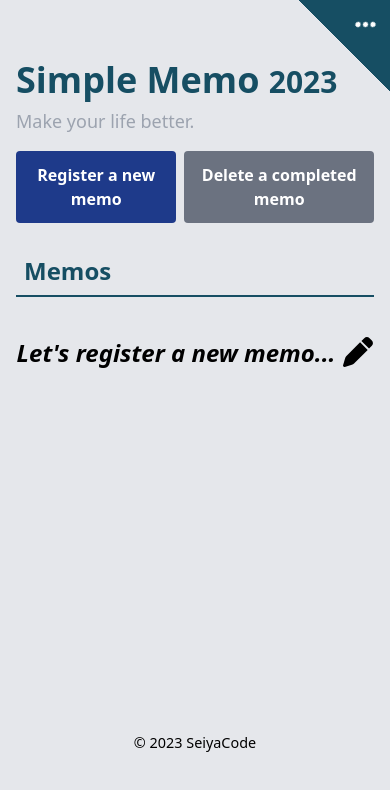
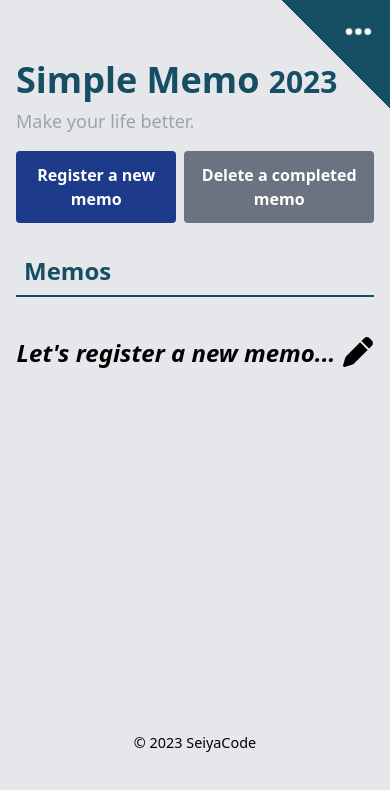
Before and after one commit to Seiya-Tagami/Quicky_frontend, a Vue app: page / in a window 390 px wide. Shown: the top 790 px of the page. Built offline with nearby package versions, Linux system fonts and the light colour scheme.

Commit message:
fix: minimenu ui

```diff
--- a/src/App.vue
+++ b/src/App.vue
@@ -97,7 +97,7 @@ watch(isDark, (newVal) => {
 </script>
 
 <template>
-  <main class="max-w-[1200px] mx-auto mt-[60px] px-4">
+  <main class="max-w-[1200px] mx-auto pt-[60px] px-4">
     <Menu @on-click="changeTheme" :isDark="isDark" />
     <div>
       <h1 class="text-4xl font-extrabold text-cyan-900" :class="isDark && `!text-cyan-600`">
--- a/src/components/partials/MenuToggleButton.vue
+++ b/src/components/partials/MenuToggleButton.vue
@@ -9,10 +9,10 @@ const onClick = () => {
 </script>
 
 <template>
-  <div class="w-[200px] h-[200px] bg-cyan-900 fixed md:-top-[100px] md:-right-[100px] -top-[125px] -right-[125px] rotate-45" :class="props.isDark && `!bg-cyan-600`">
+  <div class="w-[210px] h-[210px] bg-cyan-900 fixed md:-top-[100px] md:-right-[100px] -top-[125px] -right-[125px] rotate-45" :class="props.isDark && `!bg-cyan-600`">
     <div class="w-full h-full relative">
       <button class="left-1/2 -translate-x-1/2 md:bottom-[25px] bottom-[15px] absolute" @click="onClick">
-        <font-awesome-icon :icon="['fas', 'ellipsis']" class="md:text-3xl text-2xl text-white -rotate-45" />
+        <font-awesome-icon :icon="['fas', 'ellipsis']" class="text-3xl text-white -rotate-45" />
       </button>
     </div>
   </div>
--- a/src/components/partials/MiniModal.vue
+++ b/src/components/partials/MiniModal.vue
@@ -18,7 +18,7 @@ const onClick = () => {
 
 <template>
   <div
-    class="w-[200px] text-cyan-900 bg-gray-200 border-2 border-cyan-900 rounded-lg absolute md:top-[56px] top-[40px] right-[16px]"
+    class="w-[200px] text-cyan-900 bg-gray-200 border-2 border-cyan-900 rounded-lg fixed md:top-[66px] top-[50px] right-[16px]"
     :class="isDark && `!bg-gray-800 text-white border-cyan-600`"
   >
     <div class="w-full flex items-center justify-start gap-[16px] px-3 py-3 border-cyan-900 border-b-[1px]" :class="props.isDark && `!border-cyan-600`">
--- a/src/style.css
+++ b/src/style.css
@@ -4,6 +4,7 @@
 
 body {
   background-color: rgb(229 231 235);
+  /* overflow: hidden; */
 }
 
 .force-duration {
```
